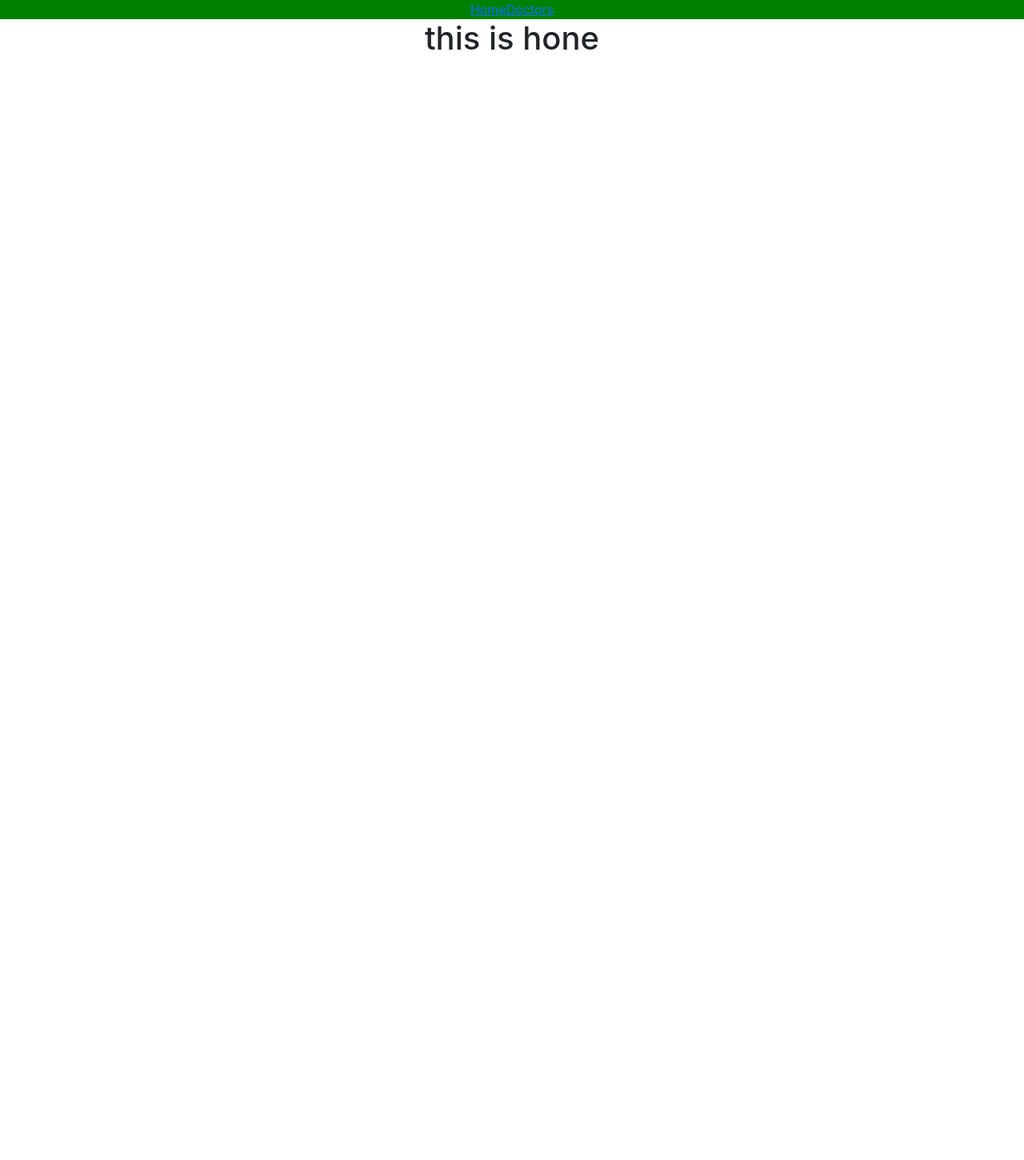
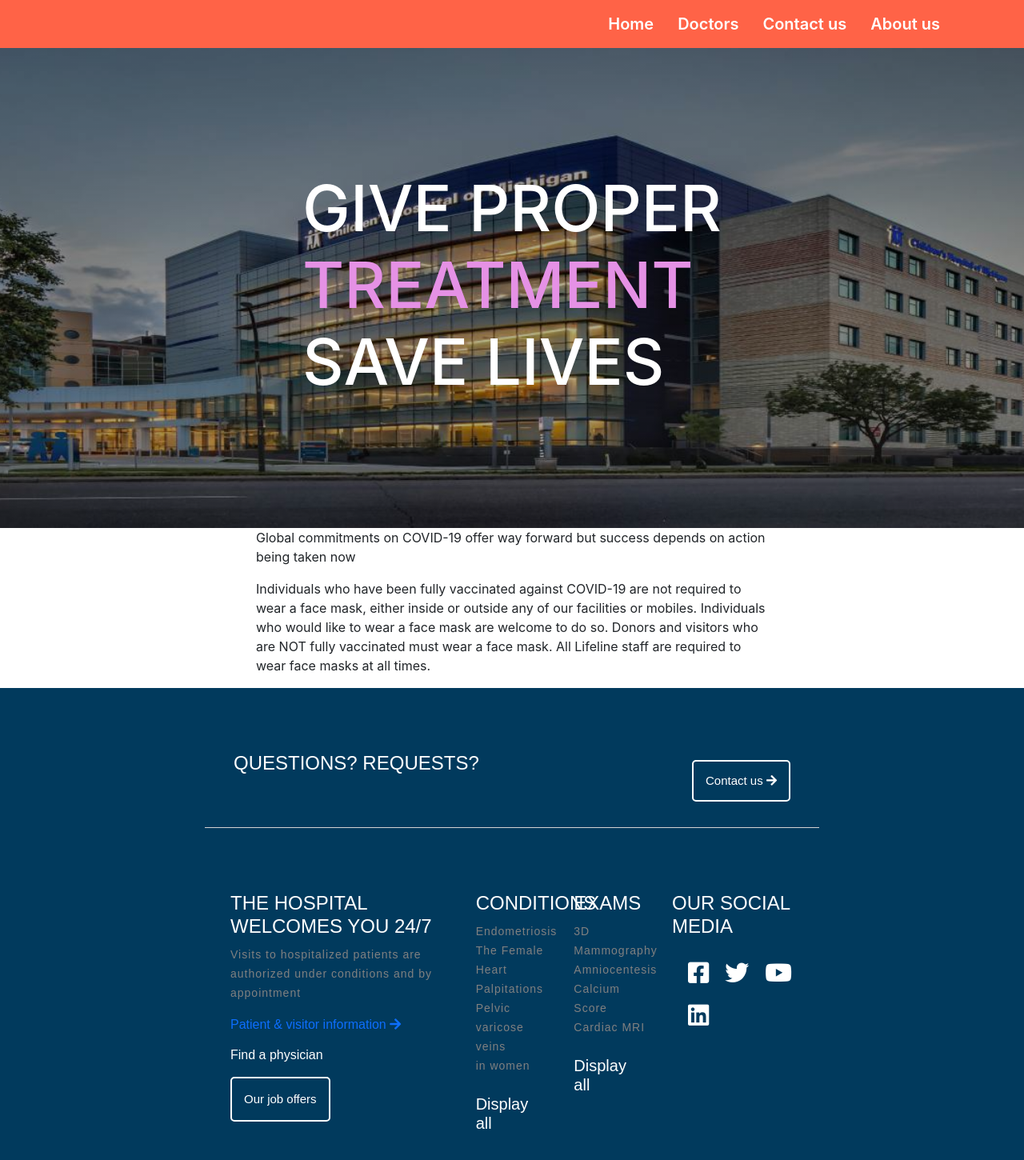
Before and after one commit to omarali18/specialized-hospitals, a React (Create React App) app: page / in a window 1280 px wide. Shown: the top 1450 px of the page at 80% size. Before the commit the page ends 800 px from the top, so only its background shows below. Built offline with nearby package versions, Linux system fonts and the light colour scheme.

Commit message:
footer components added

```diff
--- a/public/index.html
+++ b/public/index.html
@@ -17,6 +17,12 @@
   <!-- Bootstrap css link -->
   <link href="https://cdn.jsdelivr.net/npm/bootstrap@5.1.3/dist/css/bootstrap.min.css" rel="stylesheet"
     integrity="sha384-1BmE4kWBq78iYhFldvKuhfTAU6auU8tT94WrHftjDbrCEXSU1oBoqyl2QvZ6jIW3" crossorigin="anonymous">
+
+  <!-- fontawesome cdn -->
+  <link rel="stylesheet" href="https://use.fontawesome.com/releases/v5.15.4/css/all.css"
+    integrity="sha384-DyZ88mC6Up2uqS4h/KRgHuoeGwBcD4Ng9SiP4dIRy0EXTlnuz47vAwmeGwVChigm" crossorigin="anonymous">
+
+
   <!--
       Notice the use of %PUBLIC_URL% in the tags above.
       It will be replaced with the URL of the `public` folder during the build.
--- a/src/App.js
+++ b/src/App.js
@@ -7,15 +7,13 @@ import Header from './Header/Header';
 
 function App() {
   return (
-    <div className="App">
+    <div >
       <Router>
         <Switch>
           <Route exact path="/">
-            <Header></Header>
             <Home></Home>
           </Route>
           <Route path="/home">
-            <Header></Header>
             <Home></Home>
           </Route>
           <Route path="/doctors">
--- /dev/null
+++ b/src/Covid/Covid.js
@@ -0,0 +1,18 @@
+import React from 'react';
+import "./Covid.css"
+
+const Covid = () => {
+    return (
+        <div className="w-50 mx-auto">
+            <div>
+                <p className="covid-title">Global commitments on COVID-19 offer way forward but success depends on action being taken now</p>
+            </div>
+            <div>
+                <p className="covid-dris">Individuals who have been fully vaccinated against COVID-19 are not required to wear a face mask, either inside or outside any of our facilities or mobiles. Individuals who would like to wear a face mask are welcome to do so. Donors and visitors who are NOT fully vaccinated must wear a face mask. All Lifeline staff are required to wear face masks at all times.</p>
+            </div>
+
+        </div>
+    );
+};
+
+export default Covid;
--- /dev/null
+++ b/src/Footer/Footer.css
@@ -0,0 +1,63 @@
+.footer-container{
+    background-color: #013A5D;
+    font-family: 'Montserrat', sans-serif;
+    color: white;
+}
+.footer-container h3{
+    text-transform: uppercase;
+    font-size: 1.5rem;
+}
+
+.footer-qsn{
+    border-bottom: 1px solid lightgray;
+    width: 60%;
+    margin: 0 auto;
+}
+.contact-btn{
+    border: none;
+    border-radius: 10px;
+    padding:15px;
+    color: #7592EE;
+    font-size: 18px;
+}
+.footer-deatel{
+    width: 60%;
+    margin: 0 auto;
+
+}
+.visitor-information{
+    text-decoration: none;
+}
+.job-offers{
+    margin-top: 10px;
+    border: 2px solid white;
+    border-radius: 5px ;
+    padding:15px;
+    background-color: #013A5D;
+    color: white;
+    font-size: 15px;
+}
+.job-offers:hover{
+    background-color: #7592EE;
+    color: white;
+}
+.ancor, .visits{
+    text-decoration: none;
+    color: gray;
+    letter-spacing: 1px;
+    /* line-height: 0px; */
+
+}
+.ancor:hover{
+    color: white;
+}
+.display{
+    text-decoration: none;
+    color: white;
+}
+.social-media i{
+    color: white;
+    font-size: 30px;
+    margin-left: 20px;
+    margin-top: 20px;
+}
--- /dev/null
+++ b/src/Footer/Footer.js
@@ -0,0 +1,53 @@
+import React from 'react';
+import "./Footer.css"
+
+const Footer = () => {
+    return (
+        <div className=" pt-2 footer-container">
+            <div className="p-4  m-5 row  mx-auto footer-qsn">
+                <div className="col-lg-6 col-md-6 col-12 col-sm-12 qsn">
+                    <h3 className="fst-normal">QUESTIONS? REQUESTS? </h3>
+                </div>
+                <div className="col-lg-6 col-md-6 col-12 col-sm-12 ">
+                    <h2 className="float-md-end float-sm-start"><button className="contact-btn job-offers">Contact us <i class="fas fa-arrow-right"></i></button></h2>
+                </div>
+            </div>
+            <div className="row p-3 mx-auto footer-deatel">
+                <div className=" pt-3 ps-3 pe-3  col-lg-5 col-md-7 col-12 col-sm-12">
+                    <h3 className="fw-light">THE HOSPITAL WELCOMES YOU 24/7</h3>
+                    <p><small className="visits">Visits to hospitalized patients are authorized
+                        under conditions and by appointment</small></p>
+                    <p><a className="visitor-information" href="#">Patient & visitor information <i class="fas fa-arrow-right"></i></a></p>
+                    <h6>Find a physician</h6>
+                    <button className="job-offers">Our job offers</button>
+                </div>
+                <div className="  p-3 col-lg-2 col-md-5 col-12 col-sm-12">
+                    <h3>CONDITIONS</h3>
+                    <small><a className="ancor" href="#">Endometriosis</a></small><br />
+                    <small><a className="ancor" href="#">The Female Heart</a></small><br />
+                    <small><a className="ancor" href="#">Palpitations</a></small><br />
+                    <small><a className="ancor" href="#">Pelvic varicose veins</a></small><br />
+                    <small><a className="ancor" href="#">in women</a></small><br /><br />
+                    <h5><a className="display" href="#">Display all</a></h5>
+                </div>
+                <div className=" p-3  col-lg-2 col-md-6 col-12 col-sm-12">
+                    <h3>EXAMS</h3>
+                    <small><a className="ancor" href="#">3D Mammography</a></small><br />
+                    <small><a className="ancor" href="#">Amniocentesis</a></small><br />
+                    <small><a className="ancor" href="#">Calcium Score</a></small><br />
+                    <small><a className="ancor" href="#">Cardiac MRI</a></small><br /><br />
+                    <h5><a className="display" href="#">Display all</a></h5>
+                </div>
+                <div className="social-media p-3 col-lg-3 col-md-6 col-12 col-sm-12">
+                    <h3>OUR SOCIAL MEDIA</h3>
+                    <i class="fab fa-facebook-square"></i>
+                    <i class="fab fa-twitter"></i>
+                    <i class="fab fa-youtube"></i>
+                    <i class="fab fa-linkedin"></i>
+                </div>
+            </div>
+        </div>
+    );
+};
+
+export default Footer;
--- a/src/Header/Header.css
+++ b/src/Header/Header.css
@@ -1,3 +1,68 @@
+
 .nav-container{
-    background-color: green;
+    /* margin-left: 60px; */
+    width: 100%;
+    height: 60px;
+    background-color: tomato;
+
+
 }
+.nav-container nav{
+    margin-right: 90px;
+    /* display: grid;
+    grid-template-columns: 1fr; */
+    /* display: flex;
+    flex-direction: column; */
+
+
+}
+
+.nav-container nav a{
+
+    float:right;
+    color: white;
+    text-decoration: none;
+    padding:15px;
+    font-size: 20px;
+    font-weight: 600;
+}
+@media only screen and (max-width:540px) {
+    .nav-container{
+        width: 100%;
+        height: 250px;
+    background-color: rgb(144, 113, 107);
+
+
+    }
+    .nav-container nav{
+        display: flex;
+        flex-direction: column-reverse;
+        justify-content: center;
+        align-items: center;
+    }
+
+}
+@media only screen and (min-width:541px) and (max-width:770px) {
+    .nav-container{
+        width: 100%;
+        height: 200px;
+        /* background-color: green; */
+    }
+    .nav-container nav{
+        color: green;
+        display: grid;
+    grid-template-columns: 1fr;
+        /* display: flex;
+        flex-direction: column; */
+        /* justify-content: center; */
+    }
+    .nav-container nav a{
+
+
+        color: green;
+        padding:15px;
+        font-size: 20px;
+        font-weight: 600;
+    }
+
+}
--- a/src/Header/Header.js
+++ b/src/Header/Header.js
@@ -1,14 +1,21 @@
 import React from 'react';
-import { Link } from 'react-router-dom';
+import { Link, NavLink } from 'react-router-dom';
 import "./Header.css"
 
 const Header = () => {
     return (
-        <div>
-            <nav className="nav-container">
-                <Link to="/home">Home</Link>
-                <Link to="/doctors">Doctors</Link>
+        <div className="nav-container ">
+            <nav className="  " >
+                <Link className="" to="/about">About us</Link>
+                <Link className="" to="/contact">Contact us</Link>
+                <Link className="" to="/doctors">Doctors</Link>
+                <Link className="" to="/home">Home</Link>
             </nav>
+
+
+
+
+
         </div>
     );
 };
--- /dev/null
+++ b/src/components/Banner/Banner.css
@@ -0,0 +1,35 @@
+.banner-container{
+    background: linear-gradient(rgba(0,0,0,0.3), rgba(0,0,0,0.3)), url("../../Images/misi-hospital.jpg");
+    background-repeat: no-repeat;
+    -webkit-background-sixe:cover;
+    background-size: cover;
+    background-position: center center;
+    width: 100%;
+    height: 600px;
+    overflow: hidden;
+    display: flex;
+    justify-content: center;
+    align-items: center;
+
+}
+.banner-container .banner-header h1{
+    color: white;
+    font-size: 80px;
+}
+.banner-container .banner-header h1 .mark-write{
+    color: rgb(229, 145, 229);
+    font-size: 80px;
+}
+@media only screen  and (max-width:540px) {
+    .banner-container{
+        height: 400px;
+    }
+    .banner-container .banner-header h1{
+        color: white;
+        font-size: 50px;
+    }
+    .banner-container .banner-header h1 .mark-write{
+        color: rgb(229, 145, 229);
+        font-size: 50px;
+    }
+}
--- /dev/null
+++ b/src/components/Banner/Banner.js
@@ -0,0 +1,19 @@
+import React from 'react';
+import Header from '../../Header/Header';
+import "./Banner.css"
+
+const Banner = () => {
+    return (
+        <div>
+            <Header />
+            <div className="banner-container">
+                <div className="banner-header">
+                    <h1>GIVE PROPER <br /> <span className="mark-write">TREATMENT</span> <br /> SAVE LIVES</h1>
+                </div>
+
+            </div>
+        </div>
+    );
+};
+
+export default Banner;
--- a/src/components/Home/Home.js
+++ b/src/components/Home/Home.js
@@ -1,9 +1,14 @@
 import React from 'react';
+import Covid from '../../Covid/Covid';
+import Footer from '../../Footer/Footer';
+import Banner from '../Banner/Banner';
 
 const Home = () => {
     return (
         <div>
-            <h1>this is hone</h1>
+            <Banner />
+            <Covid />
+            <Footer />
         </div>
     );
 };
```
Also changed, not shown: src/Covid/Covid.css (added), src/Images/misi-hospital.jpg (added), 1 other file (tests, documents, lock files or other folders).
